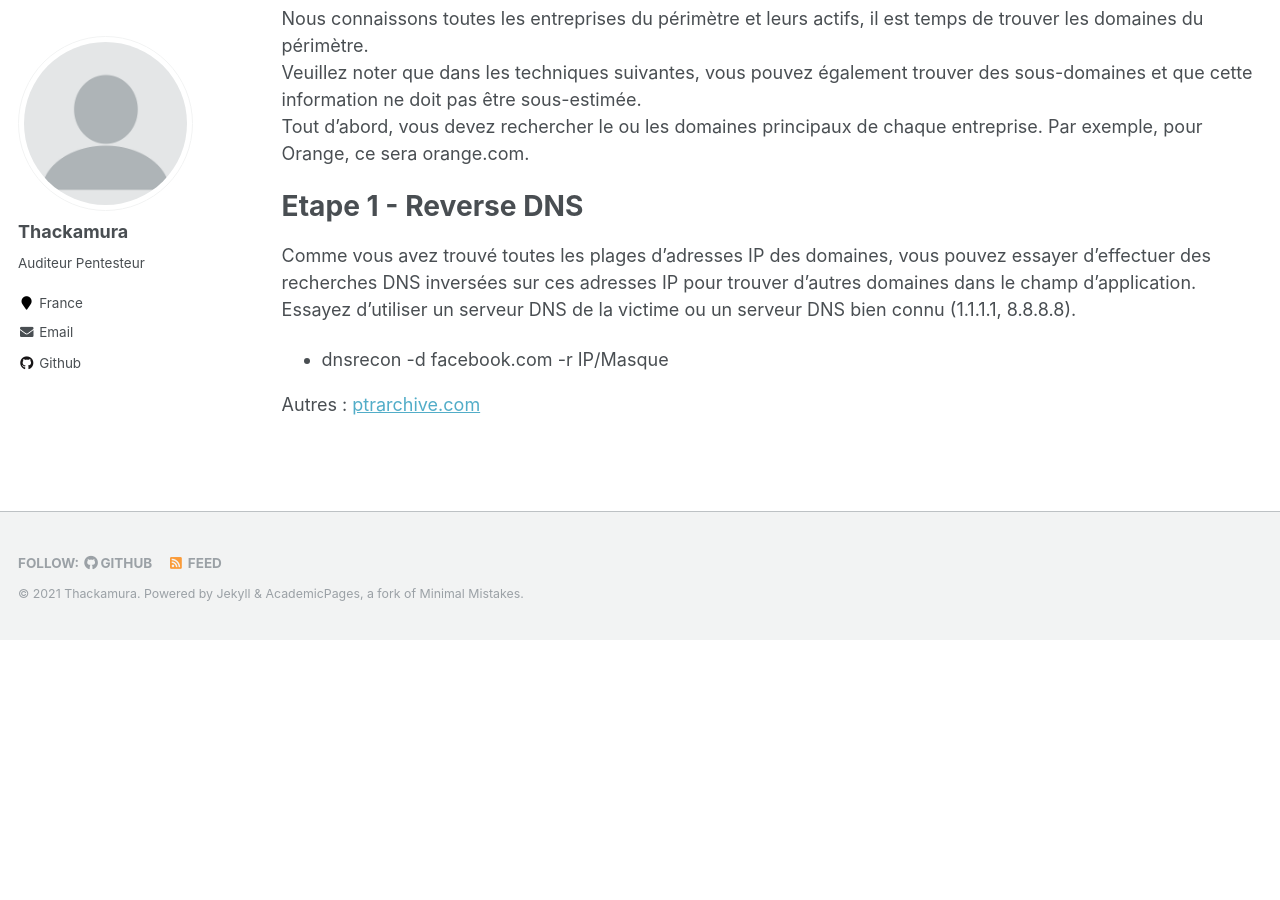
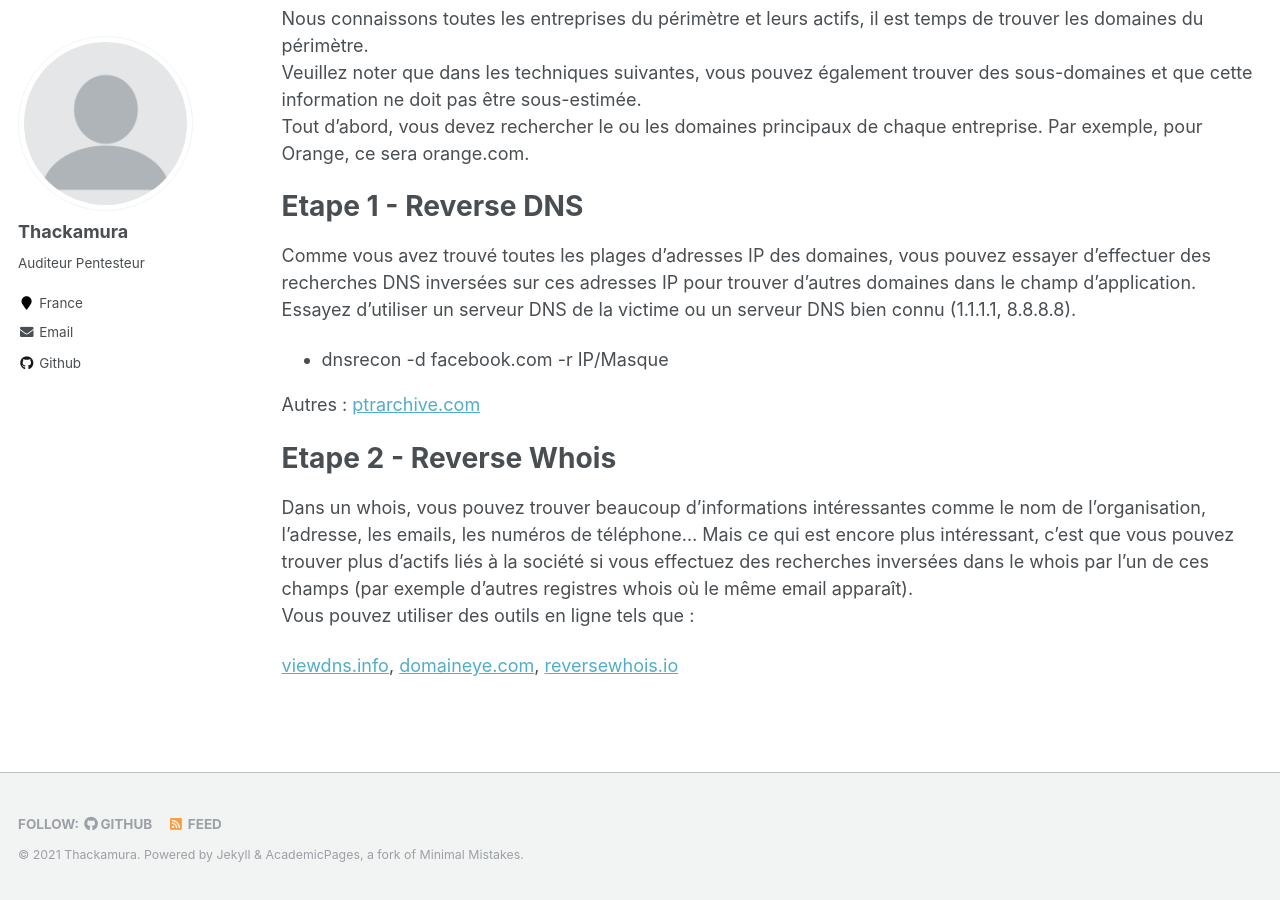
Before and after one commit to thackamura/thackamura.github.io, a Jekyll site: the page built from _pages/Bug_Bounty.md, in a window 1280 px wide and 900 px high, scrolled down 1674 px. Built offline with Jekyll 4.4.1, drawn with Linux system fonts in a browser that asks for light colours; before the commit the page ends 2314 px from its top, so only the background shows below that.

Commit message:
Update Bug_Bounty.md

```diff
--- a/_pages/Bug_Bounty.md
+++ b/_pages/Bug_Bounty.md
@@ -63,3 +63,11 @@ Comme vous avez trouvé toutes les plages d'adresses IP des domaines, vous pouve
 * dnsrecon -d facebook.com -r IP/Masque
 
 Autres : [ptrarchive.com](http://ptrarchive.com/)
+
+
+Etape 2 - Reverse Whois
+======
+Dans un whois, vous pouvez trouver beaucoup d'informations intéressantes comme le nom de l'organisation, l'adresse, les emails, les numéros de téléphone... Mais ce qui est encore plus intéressant, c'est que vous pouvez trouver plus d'actifs liés à la société si vous effectuez des recherches inversées dans le whois par l'un de ces champs (par exemple d'autres registres whois où le même email apparaît).
+<br/>Vous pouvez utiliser des outils en ligne tels que :
+
+[viewdns.info](https://viewdns.info/reversewhois/), [domaineye.com](https://domaineye.com/reverse-whois), [reversewhois.io](https://www.reversewhois.io/)
```
